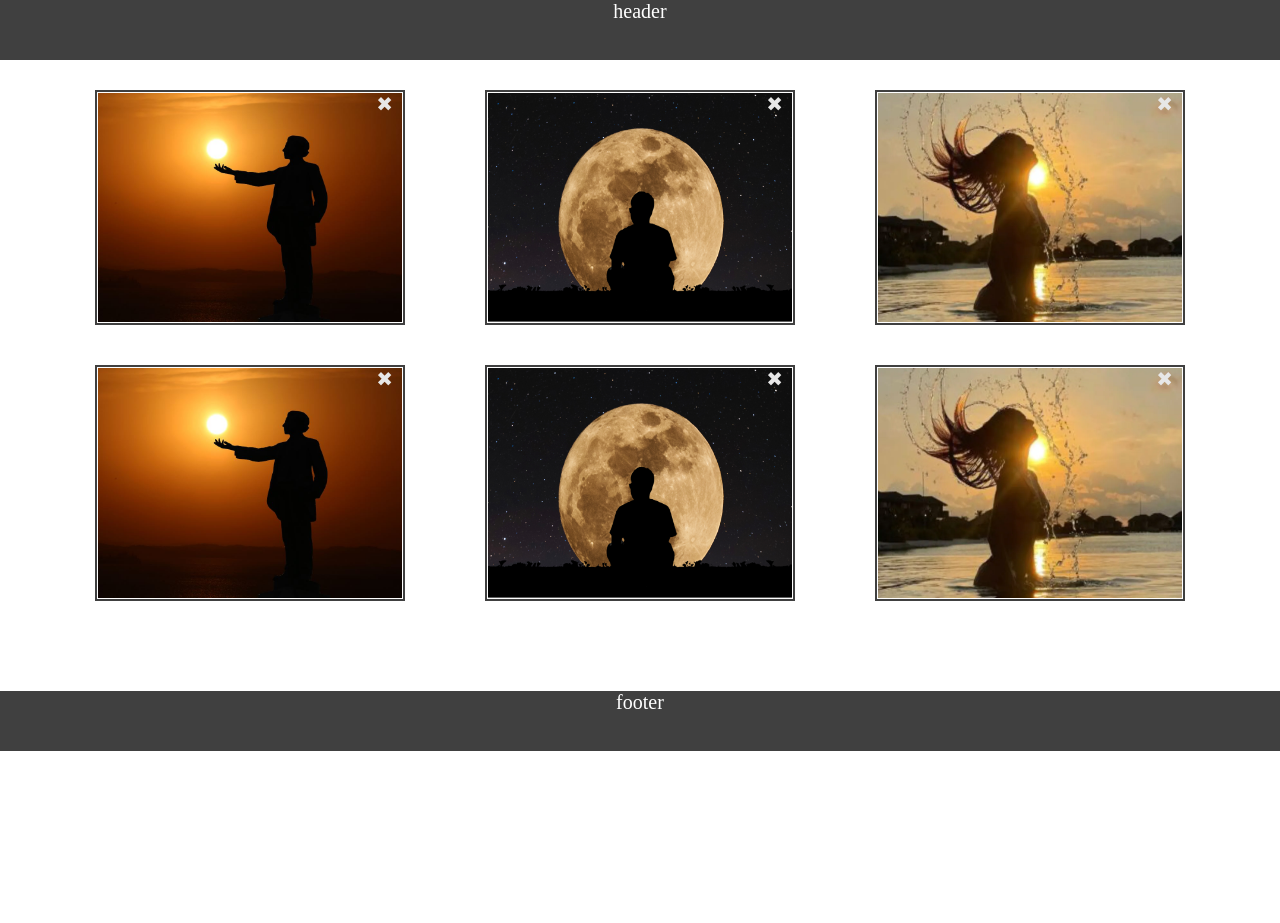
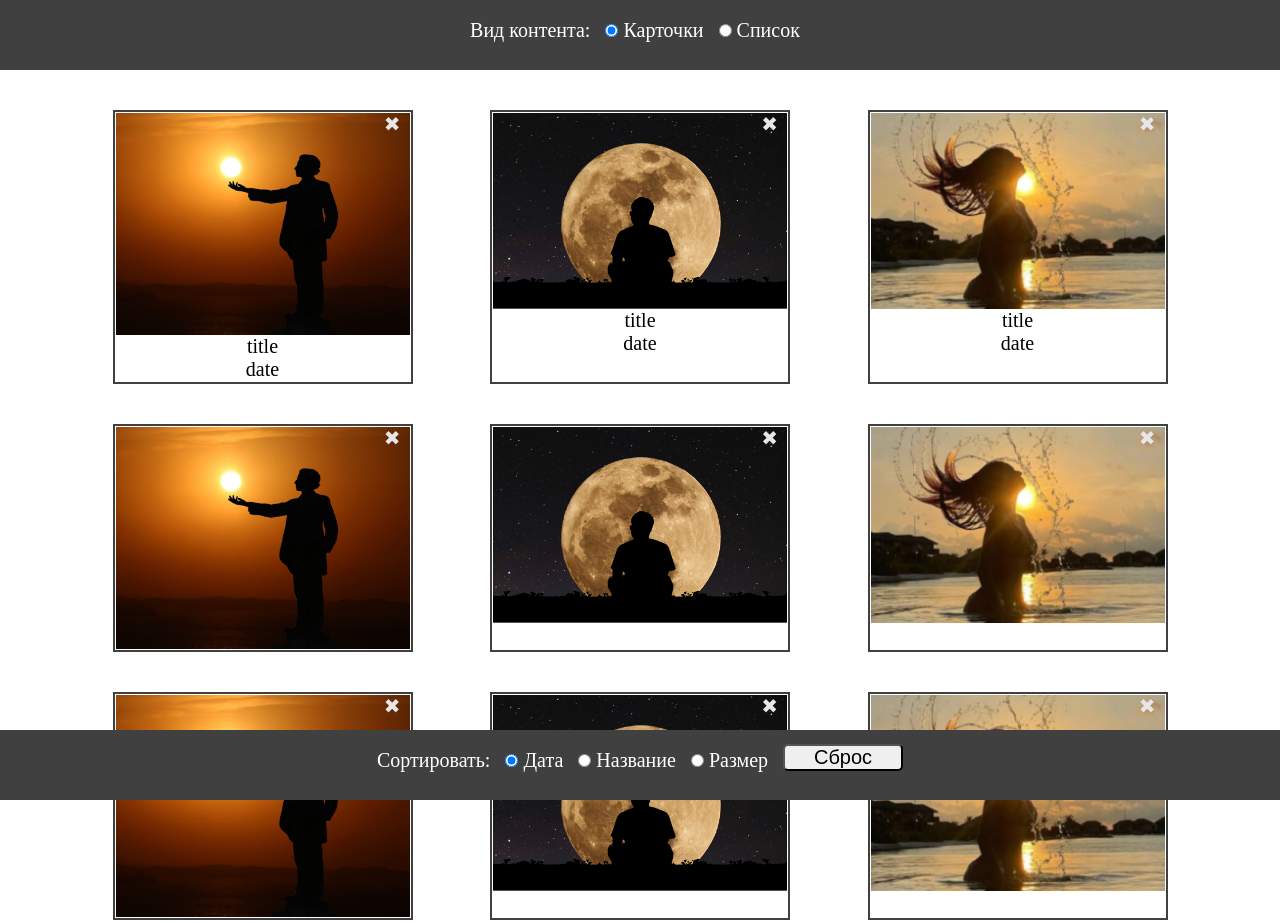
Before and after one commit to mityajo/Cards, a plain HTML site: page src/index.html in a window 1280 px wide. Before the commit the page ends 800 px from the top, so only its background shows below. Drawn offline with Linux system fonts and the light colour scheme.

Commit message:
create radio-button and more...

```diff
--- a/src/index.html
+++ b/src/index.html
@@ -11,11 +11,35 @@
 
 <body>
     <div class="page">
-        <header class="header">header</header>
+        <header class="header">
+            <form class="header__form">
+                <p>Вид контента:</p>
+                <p><input type="radio" name="display" value="cards" checked> Карточки</p>
+                <p><input type="radio" name="display" value="list"> Список</p>
+            </form>
+        </header>
 
         <main class="content">
             <div class="container">
                 <div class="cards">
+                    <div class="cards__item">
+                        <img src="img/1.jpg" alt="first">
+                        <div class="cards__item__title">title</div>
+                        <div class="cards__item__date">date</div>
+                        <div class="cards__item-close">&#10006;</div>
+                    </div>
+                    <div class="cards__item">
+                        <img src="img/2.jpg" alt="first">
+                        <div class="cards__item__title">title</div>
+                        <div class="cards__item__date">date</div>
+                        <div class="cards__item-close">&#10006;</div>
+                    </div>
+                    <div class="cards__item">
+                        <img src="img/3.jpg" alt="first">
+                        <div class="cards__item__title">title</div>
+                        <div class="cards__item__date">date</div>
+                        <div class="cards__item-close">&#10006;</div>
+                    </div>
                     <div class="cards__item">
                         <img src="img/1.jpg" alt="first">
                         <div class="cards__item-close">&#10006;</div>
@@ -44,7 +68,15 @@
             </div>
         </main>
 
-        <footer class="footer">footer</footer>
+        <footer class="footer">
+            <form class="footer__form">
+                <p>Сортировать:</p>
+                <p><input type="radio" name="sort" value="date" checked> Дата</p>
+                <p><input type="radio" name="sort" value="name"> Название</p>
+                <p><input type="radio" name="sort" value="size"> Размер</p>
+                <input type="button" class="button" value="Сброс">
+            </form>
+        </footer>
     </div>
 
     <script src="js/script.js"></script>
--- a/src/js/script.js
+++ b/src/js/script.js
@@ -0,0 +1 @@
+'use strict';
--- a/src/sass/style.sass
+++ b/src/sass/style.sass
@@ -6,29 +6,30 @@
     margin: 0
     font-size: 20px
 
-.page
-    display: flex
-    flex-direction: column
-
 .header
-    position: fixed
     width: 100%
-    height: 60px
+    height: 70px
     color: #fff
     background-color: #404040
     text-align: center
+    position: fixed
     z-index: 10
 
+    &__form p
+        display: inline-block
+        vertical-align: middle
+        line-height: 3
+        margin-right: 10px
+
 .container
-    max-width: 1280px
+    max-width: 1200px
     margin: 0 auto
-    padding: 70px 20px
+    padding-top: 90px
 
 .cards
     display: flex
     flex-wrap: wrap
     justify-content: space-evenly
-
     &__item
         position: relative
         margin: 20px 5px
@@ -42,7 +43,7 @@
         img
             display: block
             width: 100%
-            height: 100%
+            height: auto
         &-close
             position: absolute
             top: 0px
@@ -52,11 +53,28 @@
                 font-size: 23px
                 cursor: pointer
         &:hover
-            transform: translate3d(-10px, -10px, 0)
+            transform: translate3d(-5px, -5px, 0)
+        &__title
+            text-align: center
+        &__date
+            text-align: center
+
 
 .footer
     width: 100%
-    height: 60px
+    height: 70px
     color: #fff
     background-color: #404040
     text-align: center
+    position: sticky
+    left: 0
+    bottom: 0
+    &__form p
+        display: inline-block
+        vertical-align: middle
+        line-height: 3
+        margin-right: 10px
+    &__form .button
+        width: 120px
+        border-radius: 5px
+        cursor: pointer
```
Also changed, not shown: src/css/style.min.css, 1 other file.
